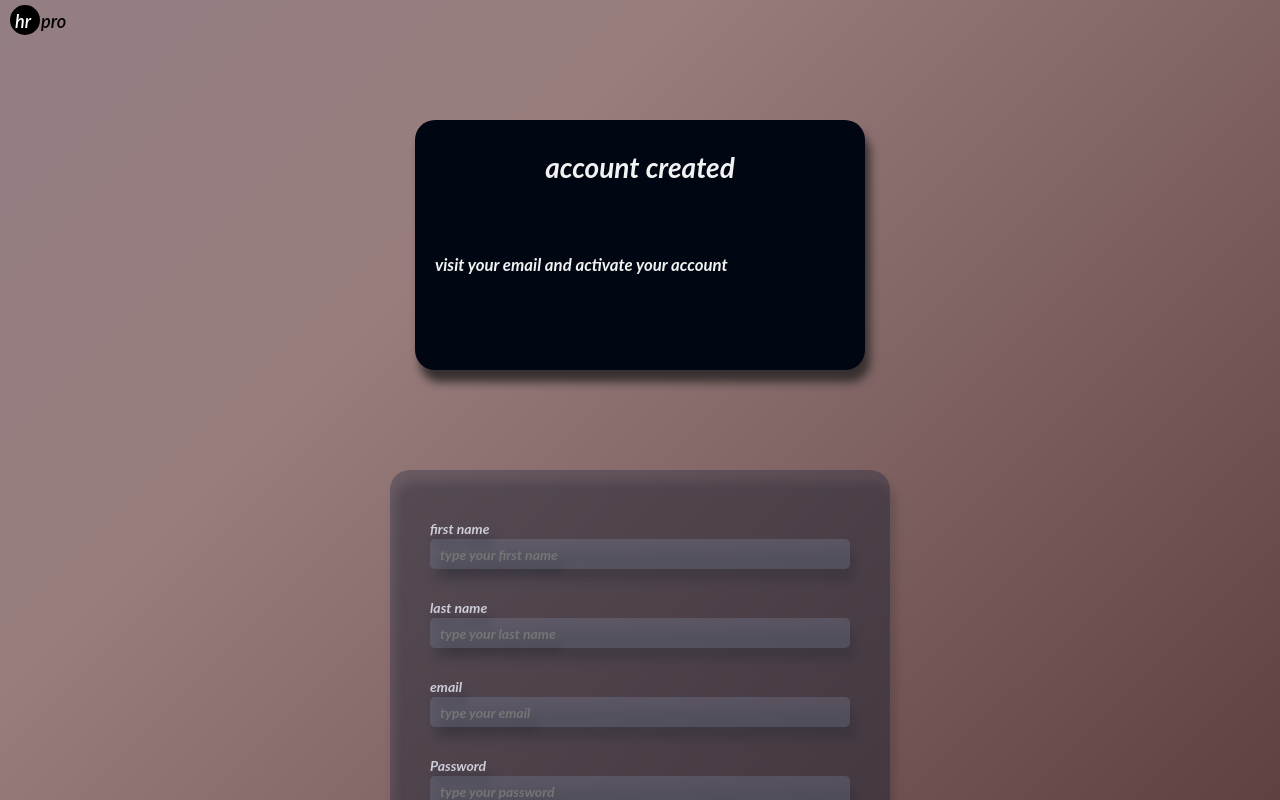
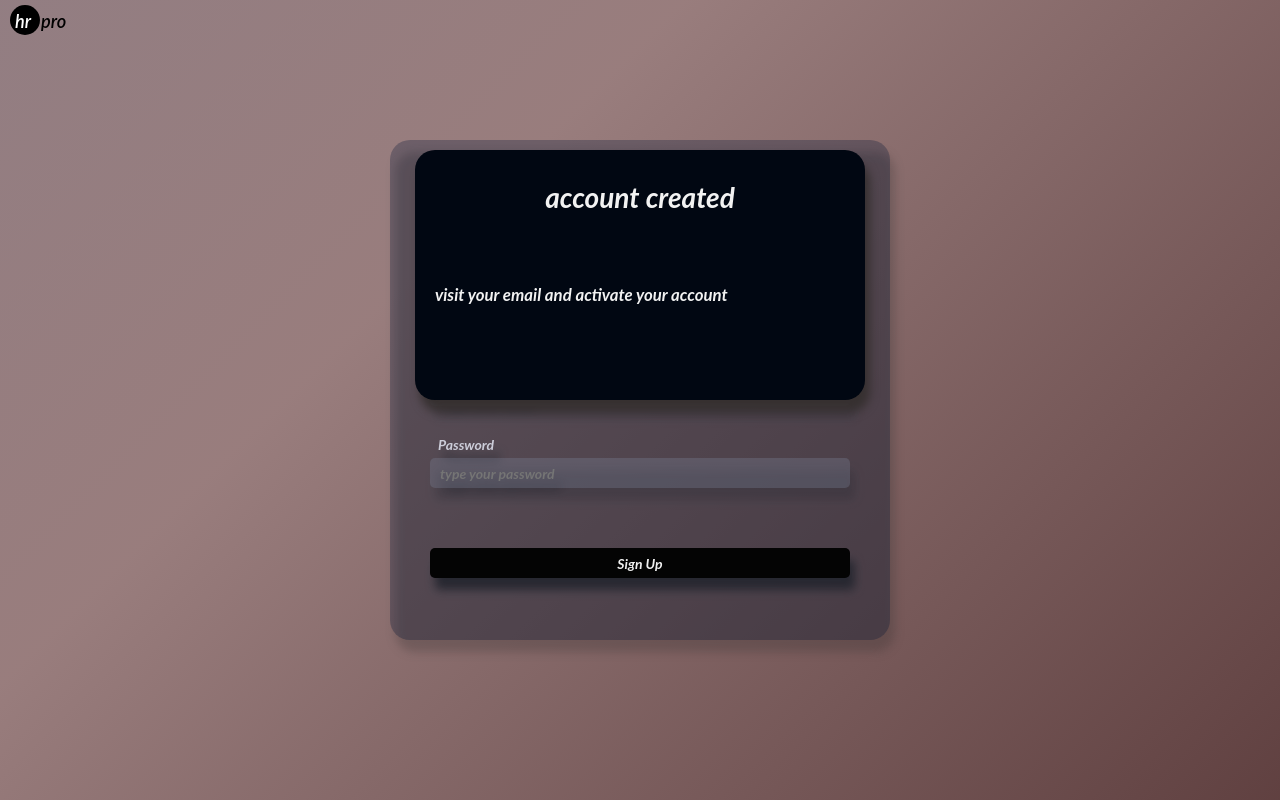
Before and after one commit to aplusInDev/hr-pro, a React (Create React App) app: page /register/created in a window 1280 px wide. Built offline with nearby package versions, Linux system fonts and the light colour scheme.

Commit message:
updating styles

```diff
--- a/src/assets/css/Alert.css
+++ b/src/assets/css/Alert.css
@@ -1,12 +1,25 @@
 .alert-card {
   background-color: rgb(1, 7, 18);
-  position: relative;
+  position: absolute;
+  left: 50%;
+  top: 50%;
+  transform: translate(-50%, -100%);
   width: 450px;
   height: 250px;
-  margin: 10vh auto;
   border-radius: 20px;
   filter: drop-shadow(5px 12px 5px #363030);
   z-index: 1000;
+}
+
+.alert-card::before {
+  content: "";
+  width: 600px;
+  height: 550px;
+  background-color: transparent;
+  position: inherit;
+  top: -75px;
+  left: -75px;
+  z-index: -1;
 }
 
 .alert-card h1 {
--- a/src/assets/css/Register.css
+++ b/src/assets/css/Register.css
@@ -77,7 +77,7 @@
 .register form span,
 .login form span {
   display: block;
-  margin: 30px 0 2px;
+  margin: 30px 0 5px 8px;
 }
 
 .register input,
--- a/src/index.js
+++ b/src/index.js
@@ -11,11 +11,13 @@ import { loader as rootLoader } from './pages/Profile';
 import { action as profileAction } from './pages/Profile';
 import { action as loginAction } from './pages/Login';
 import {action as registerAction } from './pages/Register';
+import { loader as landingPageLoader } from './pages/LandingPage';
 
 const router = createBrowserRouter([
   {
     path: "/",
     element: <LandingPage />,
+    loader: landingPageLoader,
   },
   {
     path: "login",
@@ -35,6 +37,7 @@ const router = createBrowserRouter([
     path: "register",
     element: <Register />,
     action: registerAction,
+    errorElement: <ErrorPage />,
     children: [
       {
         path: "created",
--- a/src/pages/LandingPage.jsx
+++ b/src/pages/LandingPage.jsx
@@ -1,6 +1,8 @@
 import React from 'react'
-import { Link } from 'react-router-dom'
+import { Link, redirect } from 'react-router-dom'
+import { Alert } from '../components/ui';
 import "../assets/css/LandingPage.css";
+import httpClient from '../services/httpClient';
 
 export default function LandingPage() {
   return (
@@ -14,9 +16,22 @@ export default function LandingPage() {
           <button type='button'><Link to={'register'}>Sign Up</Link></button>
         </div>
       </header>
+      <Alert
+        title="Welcome"
+        body="Welcome to the landing page"
+      />
       <section>
         <h1>Welcome to the Landing Page</h1>
       </section>
     </div>
   );
 }
+
+export async function loader() {
+  try {
+    await httpClient.get('http://localhost:5000/api/v1/profile');
+    return redirect("/profile");
+  } catch (err) {
+    return null;
+  }
+}
--- a/src/pages/Login.jsx
+++ b/src/pages/Login.jsx
@@ -1,9 +1,15 @@
-import { React } from 'react'
+import { React, useState } from 'react'
 import httpClient from '../services/httpClient';
 import { Form, redirect, Outlet } from 'react-router-dom';
 import "../assets/css/Register.css";
 
 export default function Login() {
+  const [isSubmitting, setIsSubmitting] = useState(false);
+
+  const handleSubmit = async () => {
+    setIsSubmitting(true);
+  }
+
   return (
     <div className="login">
       <header>
@@ -12,7 +18,7 @@ export default function Login() {
         </div>
       </header>
       <Outlet />
-      <Form method='post' action='/login'>
+      <Form method='post' action='/login' onSubmit={handleSubmit}>
         <label>
           <span>Username</span>
           <input
@@ -20,6 +26,8 @@ export default function Login() {
             aria-label='email'
             type='email'
             name='email'
+            disabled={isSubmitting}
+            required
           />
         </label>
         <label>
@@ -29,13 +37,16 @@ export default function Login() {
             aria-label='password'
             type='password'
             name='password'
+            disabled={isSubmitting}
+            required
           />
         </label>
-        <button type='submit'>Login In</button>
+        <button type='submit' disabled={isSubmitting}>Login In</button>
       </Form>
     </div>
   )
 }
+
 
 export async function action({ request }) {
   const formData = await request.formData();
--- a/src/pages/Register.jsx
+++ b/src/pages/Register.jsx
@@ -1,9 +1,14 @@
-import { React } from 'react'
+import { React, useState } from 'react'
 import { Form, redirect, Outlet } from 'react-router-dom';
 import httpClient from '../services/httpClient';
 import '../assets/css/Register.css';
 
 export default function Register() {
+  const [isSubmitting, setIsSubmitting] = useState(false);
+
+  const handleSubmit = async () => {
+    setIsSubmitting(true);
+  }
 
   return (
     <div className="register">
@@ -16,6 +21,7 @@ export default function Register() {
       <Form
         method='post'
         action='/register'
+        onSubmit={handleSubmit}
       >
         <label>
           <span>first name</span>
@@ -24,6 +30,7 @@ export default function Register() {
             aria-label='first name'
             type='text'
             name='first_name'
+            disabled={isSubmitting}
             required
           />
         </label>
@@ -34,6 +41,7 @@ export default function Register() {
             aria-label='last name'
             type='text'
             name='last_name'
+            disabled={isSubmitting}
             required
           />
         </label>
```
